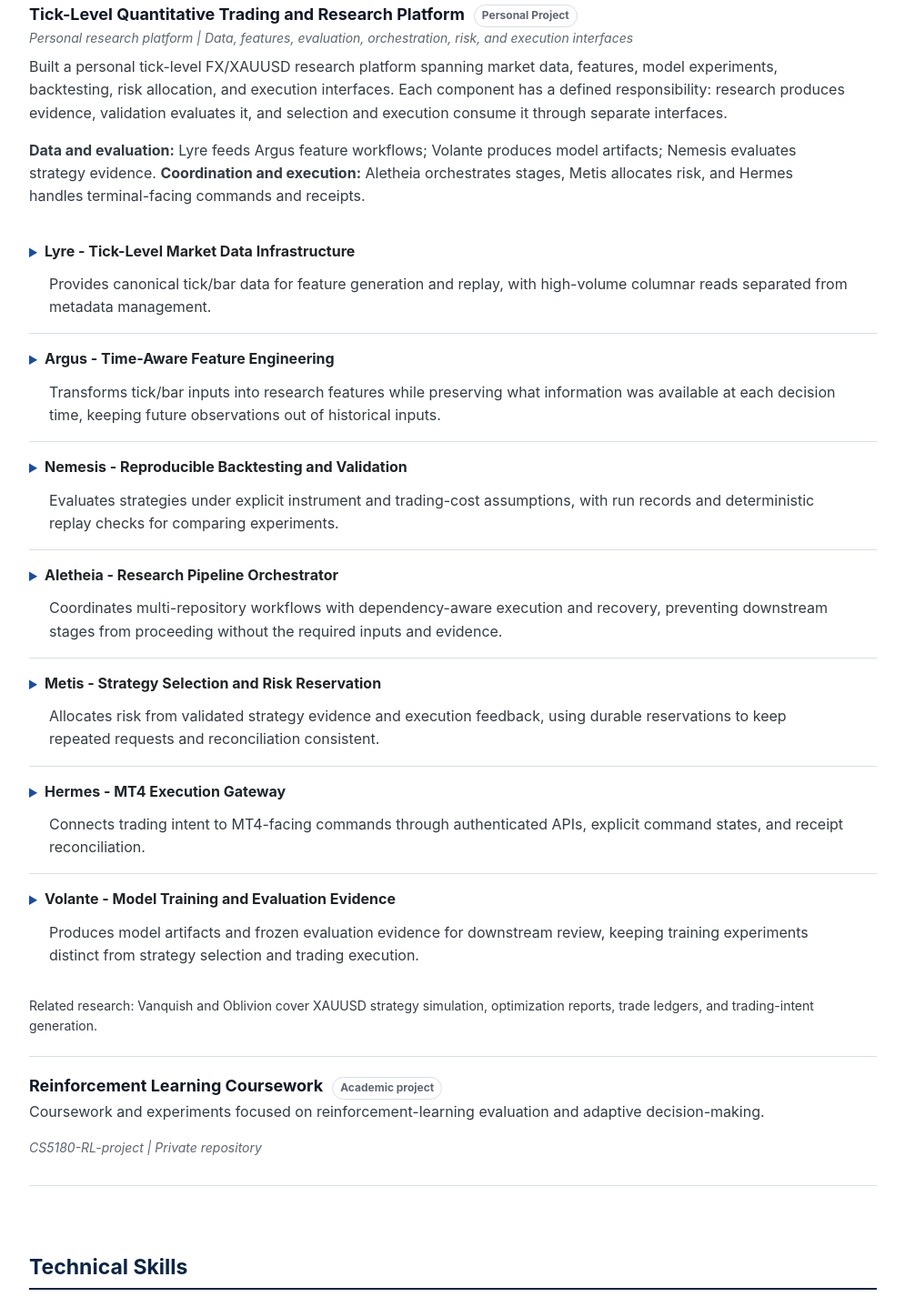
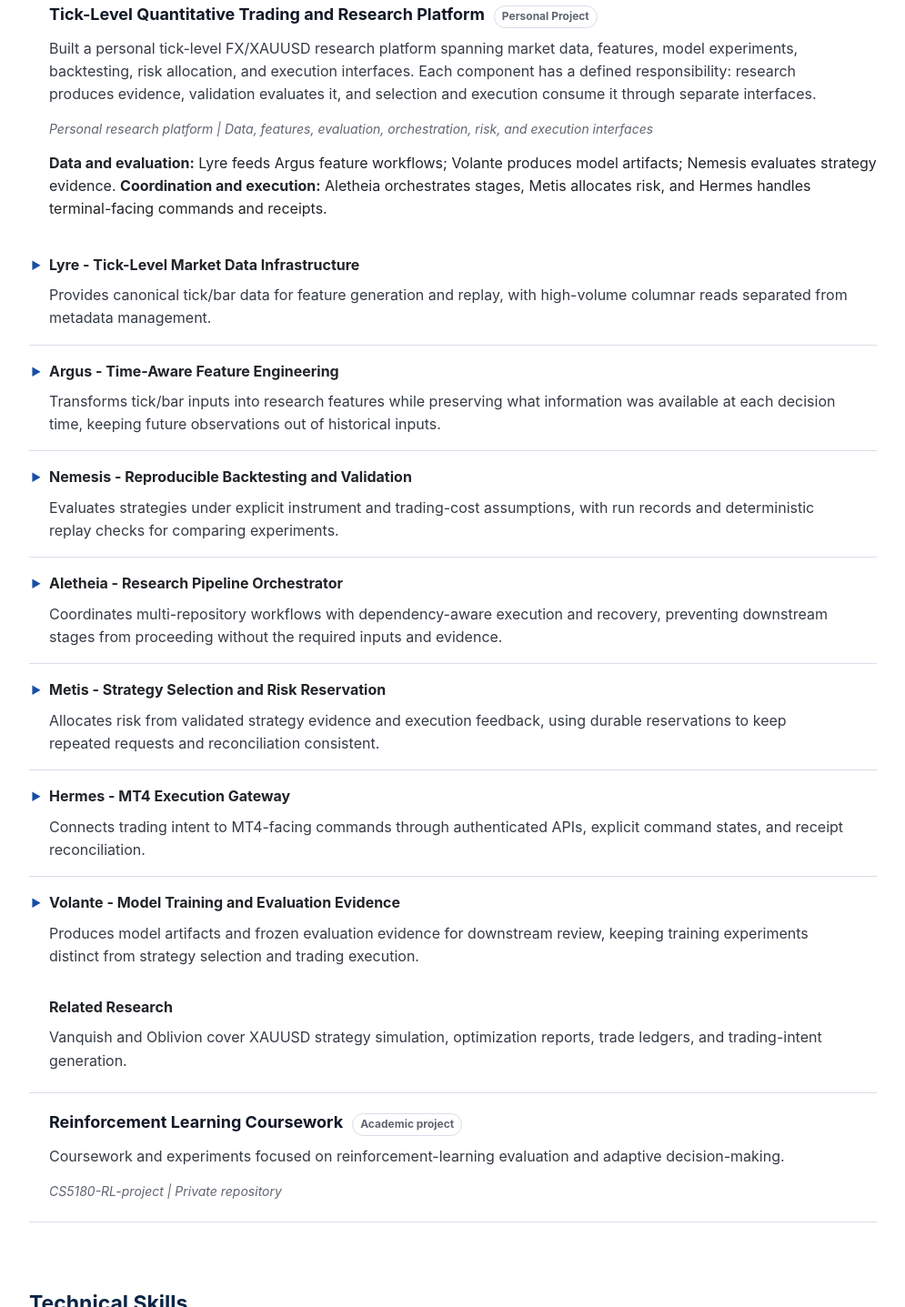
Before and after one commit to BostonSupremeMantou/BostonSupremeMantou.github.io, a plain HTML site: page index.html in a window 1280 px wide. Shown: the part 3520-4957 px from the top of the page at 91% size, without its empty margins (142-1137 px from the left). Drawn offline with Linux system fonts and the light colour scheme.

Commit message:
Align static project sections with expandable case studies

```diff
--- a/index.html
+++ b/index.html
@@ -559,21 +559,22 @@
           </article>
 
           <article class="item case-study" id="quant-platform">
+            <div class="project-static">
               <div class="project-heading">
                 <h3>Tick-Level Quantitative Trading and Research Platform</h3>
                 <span>Personal Project</span>
               </div>
+              <p>
+                Built a personal tick-level FX/XAUUSD research platform spanning
+                market data, features, model experiments, backtesting, risk
+                allocation, and execution interfaces. Each component has a
+                defined responsibility: research produces evidence, validation
+                evaluates it, and selection and execution consume it through
+                separate interfaces.
+              </p>
               <p class="stack">
                 Personal research platform | Data, features, evaluation,
                 orchestration, risk, and execution interfaces
-            </p>
-            <p>
-              Built a personal tick-level FX/XAUUSD research platform spanning
-              market data, features, model experiments, backtesting, risk
-              allocation, and execution interfaces. Each component has a defined
-              responsibility: research produces evidence, validation evaluates
-              it, and selection and execution consume it through separate
-              interfaces.
               </p>
               <p class="platform-flow">
                 <strong>Data and evaluation:</strong> Lyre feeds Argus feature
@@ -582,6 +583,7 @@
                 Aletheia orchestrates stages, Metis allocates risk, and Hermes
                 handles terminal-facing commands and receipts.
               </p>
+            </div>
 
             <div class="platform-components">
               <article class="item case-study component">
@@ -853,14 +855,21 @@
                 </details>
               </article>
             </div>
-            <p class="related-work">
-              Related research: Vanquish and Oblivion cover XAUUSD strategy
-              simulation, optimization reports, trade ledgers, and
-              trading-intent generation.
+            <section
+              class="related-work project-static"
+              aria-labelledby="related-research-heading"
+            >
+              <h4 id="related-research-heading">Related Research</h4>
+              <p>
+                Vanquish and Oblivion cover XAUUSD strategy simulation,
+                optimization reports, trade ledgers, and trading-intent
+                generation.
               </p>
+            </section>
           </article>
 
-          <article class="item case-study">
+          <article class="item case-study" id="rl-coursework">
+            <div class="project-static">
               <div class="project-heading">
                 <h3>Reinforcement Learning Coursework</h3>
                 <span>Academic project</span>
@@ -870,6 +879,7 @@
                 evaluation and adaptive decision-making.
               </p>
               <p class="stack">CS5180-RL-project | Private repository</p>
+            </div>
           </article>
         </section>
       </section>
--- a/styles.css
+++ b/styles.css
@@ -375,17 +375,34 @@ summary:focus-visible {
   outline-offset: 5px;
 }
 
-.project-details > summary > .project-heading {
-  display: inline-flex;
-  width: calc(100% - 24px);
-  vertical-align: top;
+.project-details > summary {
+  margin-left: 22px;
+  list-style-position: outside;
+}
+
+.project-details > summary > .project-heading,
+.project-static > .project-heading {
+  display: flex;
   align-items: baseline;
 }
 
-.project-details > summary > p {
-  margin: 10px 0 0 22px;
+.project-details > summary > p,
+.project-static > .project-heading + p {
+  margin: 10px 0 0;
   max-width: 878px;
   color: #343b44;
+}
+
+.project-static {
+  margin-left: 22px;
+}
+
+.project-static > p + p {
+  margin-top: 14px;
+}
+
+.project-static > :last-child {
+  margin-bottom: 0;
 }
 
 .project-detail-body {
@@ -413,7 +430,8 @@ summary:focus-visible {
   padding: 16px 0;
 }
 
-.component h4 {
+.component h4,
+.related-work h4 {
   margin: 0;
   color: var(--ink);
   font-size: 16px;
@@ -425,9 +443,12 @@ summary:focus-visible {
 }
 
 .related-work {
-  margin: 16px 0 0;
-  color: var(--muted);
-  font-size: 14px;
+  margin-top: 16px;
+  color: #343b44;
+}
+
+.related-work > p {
+  margin: 10px 0 0;
 }
 
 @media print {
```
Lines whose indentation alone changed are shown as unchanged.
